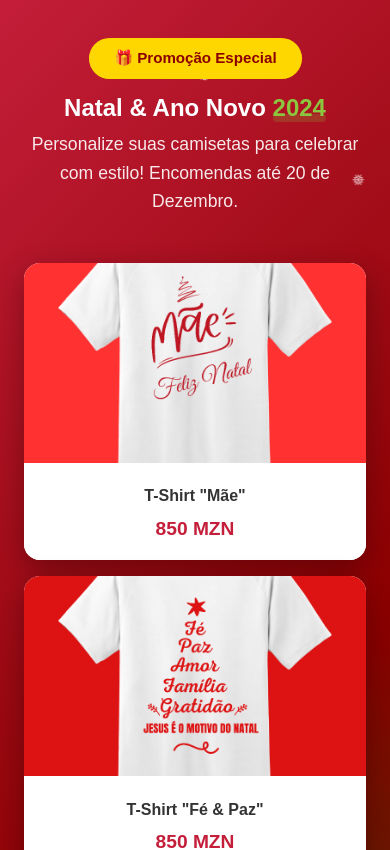
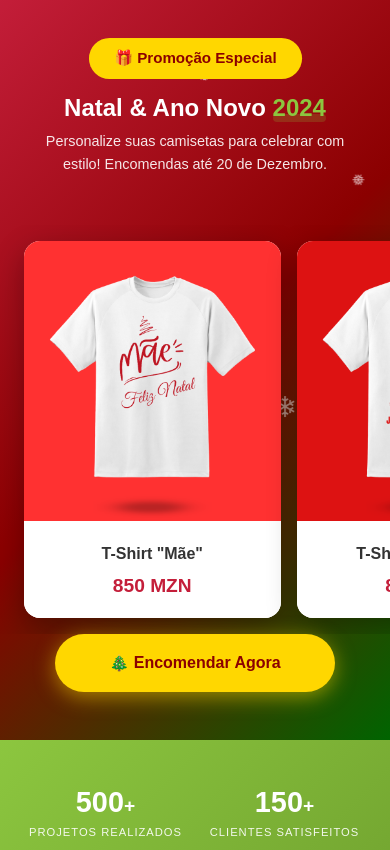
Before and after one commit to afonsoDomingos/madfin, a Vue app in the folder frontend/: page / in a window 390 px wide. Shown: the part 980-1830 px from the top of the page. Built offline with nearby package versions, Linux system fonts and the light colour scheme.

Commit message:
Mobile: Christmas promo cards now carousel/swipeable horizontally

```diff
--- a/frontend/src/views/HomeView.vue
+++ b/frontend/src/views/HomeView.vue
@@ -385,20 +385,47 @@ onMounted(() => {
     }
 }
 
-@media (max-width: 500px) {
+@media (max-width: 600px) {
     .christmas-promo {
         padding: 3rem 0;
     }
+
     .promo-grid {
-        grid-template-columns: 1fr;
+        display: flex;
+        overflow-x: auto;
+        scroll-snap-type: x mandatory;
+        -webkit-overflow-scrolling: touch;
         gap: 1rem;
+        padding: 1rem 0;
+        margin: 0 -1.5rem;
+        padding-left: 1.5rem;
+        padding-right: 1.5rem;
+        scrollbar-width: none;
     }
+
+    .promo-grid::-webkit-scrollbar {
+        display: none;
+    }
+
+    .promo-card {
+        flex: 0 0 75%;
+        min-width: 75%;
+        scroll-snap-align: center;
+    }
+
     .promo-card img {
-        height: 200px;
+        height: 280px;
     }
+
     .promo-header h2 {
         font-size: 1.5rem;
     }
+
+    .promo-header p {
+        font-size: 0.9rem;
+        padding: 0 1rem;
+    }
+
     .cta-button.christmas {
         padding: 1rem 2rem;
         font-size: 1rem;
```
